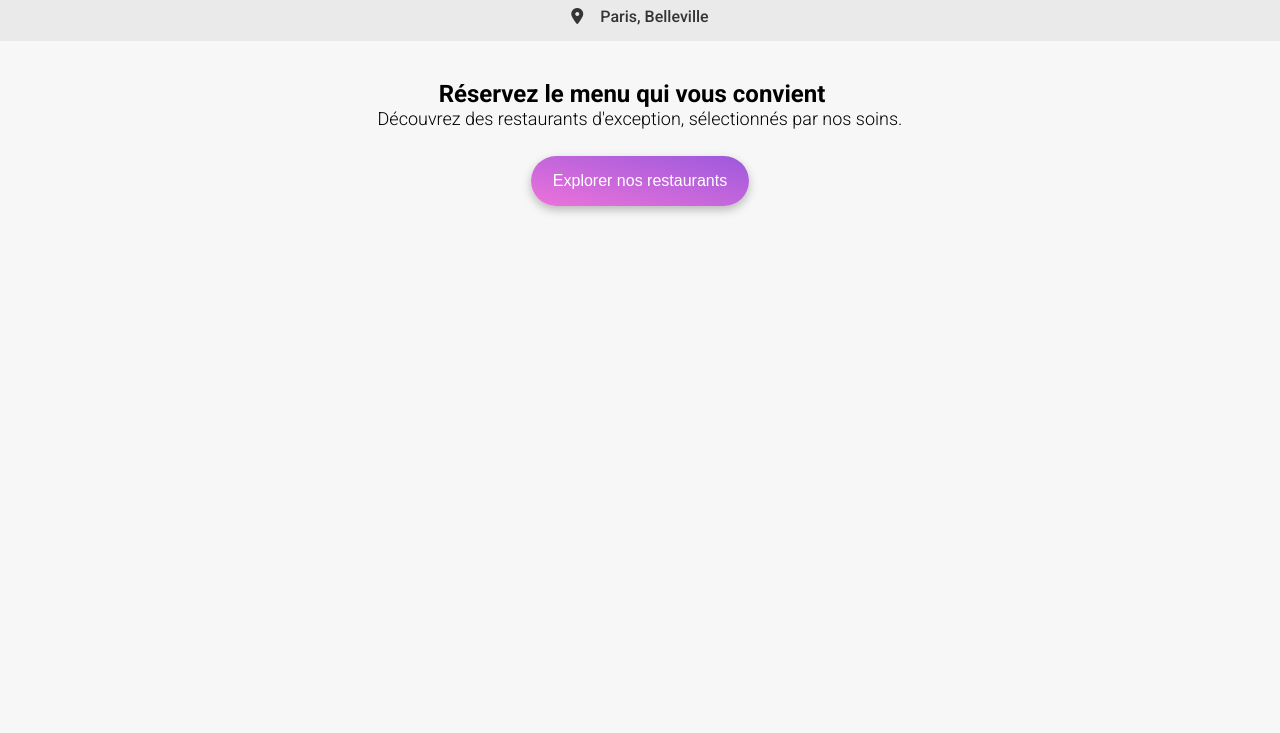
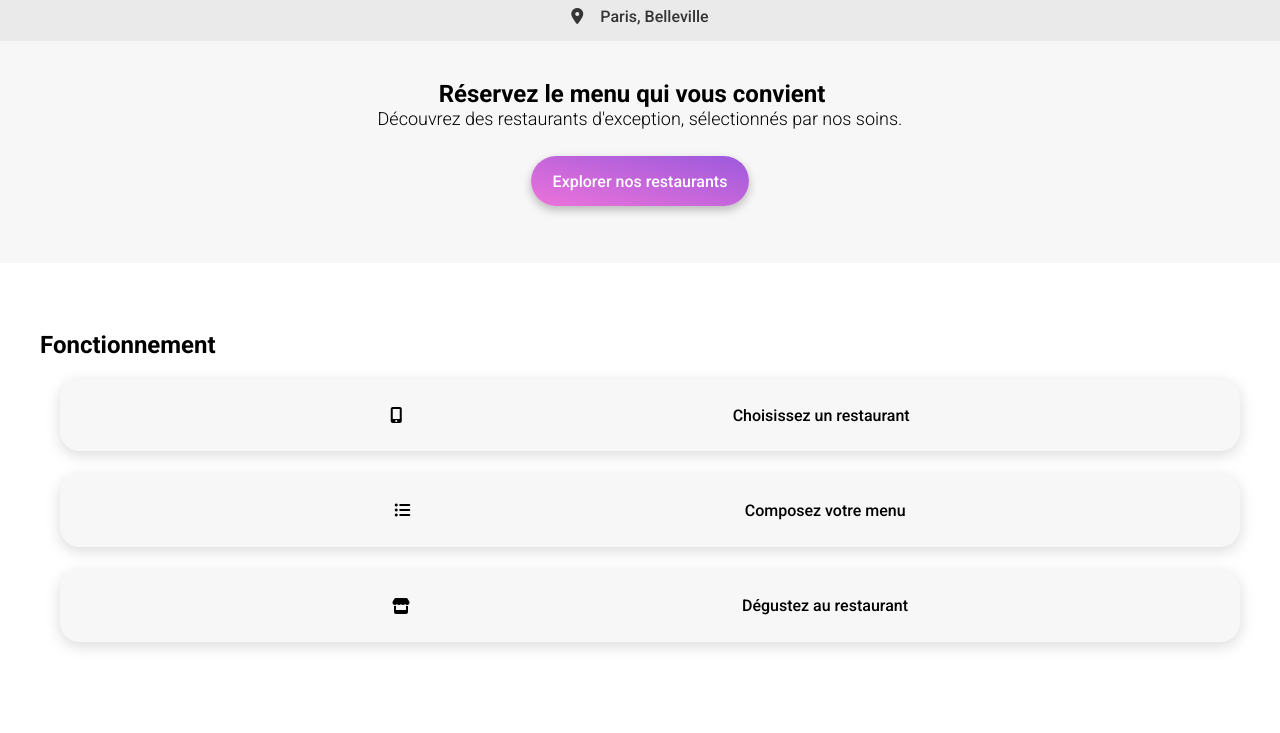
Before and after one commit to Stephane62450/Projet4-Ohmyfood, a plain HTML site: page index.html in a window 1280 px wide. Shown: the part 74-807 px from the top of the page. Drawn offline with Linux system fonts and the light colour scheme; a web font is replaced by a local one.

Commit message:
chemin logo

```diff
--- a/css/style.css
+++ b/css/style.css
@@ -1,8 +1,17 @@
+/****** GENERAL******/
+
+:root {
+    --main-primaire-color: #9356DC;
+    --main-secondaire-color: #FF79DA;
+    --main-tertiaire-color: #99E2D0;
+}
 body {
     margin: 0px;
-    font-family: "Roboto", sans-serif;
+    font-family: "roboto", sans-serif;
     background-color: #F7F7F7;
 }
+
+/****** HEADER******/
 
 header {
     position: relative;
@@ -19,7 +28,9 @@ header .logo {
     margin-top: 14px;
     margin-bottom: 5px;
 }
-                                        /* LOCATION */
+
+/****** LOCATION ******/
+
 .location {
     display: flex;
     height: 50px;
@@ -34,9 +45,11 @@ header .logo {
     font-size: 16px;
     font-weight: 500;
 }
-                                        /* EXPLORER */
+/****** EXPLORER *******/
+
 .explorer {
     text-align: center;
+    padding-bottom: 57px;
 }
 
 .explorer h2 {
@@ -52,7 +65,8 @@ header .logo {
     margin: 0 0 27px;
 }
 
-button {
+.btn {
+    font-family: "Roboto";
     width: 218px;
     height: 50px;
     color: white;
@@ -62,3 +76,30 @@ button {
     background: linear-gradient(193.33deg, #9356DC -11.44%, #FF79DA 123.93%);
     border: transparent;
 }
+
+.btn :hover {
+    background: linear-gradient(0deg, rgba(255, 255, 255, 0.15), rgba(255, 255, 255, 0.15)), linear-gradient(200.64deg, #9356DC -5.2%, #FF79DA 110.74%);
+    box-shadow: 0px 4px 15px rgba(0, 0, 0, 0.35)
+}
+
+/****** FONCTIONNEMENT ******/
+
+.fonctionnement {
+    background: white;
+    padding: 48px 20px 68px;
+}
+
+.fonctionnement h2 {
+    padding-left: 20px;
+}
+
+.choix li {
+    display: flex;
+    height: 72.38px;
+    background-color: #f7f7f7;
+    margin: 0 20px 23px 0;
+    box-shadow: 0px 4px 15px rgba(0, 0, 0, 0.15);
+    border-radius: 20px;
+    align-items: center;
+    justify-content: space-evenly;
+}
--- a/index.html
+++ b/index.html
@@ -14,7 +14,7 @@
 <body>
                             <!-- HEADER -->
     <header>
-        <img src="/images/logo/ohmyfood@2x.svg" class="logo" alt="Logo Oh my food">
+        <img src="./images/logo/ohmyfood.png" class="logo" alt="Logo Oh my food">
     </header>
     <main>
                             <!-- LOCATION -->
@@ -26,11 +26,16 @@
        <section class="explorer">
         <h2>Réservez le menu qui vous convient</h2>
         <p>Découvrez des restaurants d'exception, sélectionnés par nos soins.</p>
-        <button>Explorer nos restaurants</button>
+        <button class="btn">Explorer nos restaurants</button>
        </section>
                             <!-- FONCTIONNEMENT -->
-       <section class="Fonctionnement">
-
+       <section class="fonctionnement">
+        <h2>Fonctionnement</h2>
+            <ol class="choix">
+                <li><i class="fa-solid fa-mobile-screen-button"></i> Choisissez un restaurant</li>
+                <li><i class="fa-solid fa-list-ul"></i>Composez votre menu</li>
+                <li><i class="fa-sharp fa-solid fa-store"></i>Dégustez au restaurant</li>
+            </ol>
        </section>
     </main>
 
```
